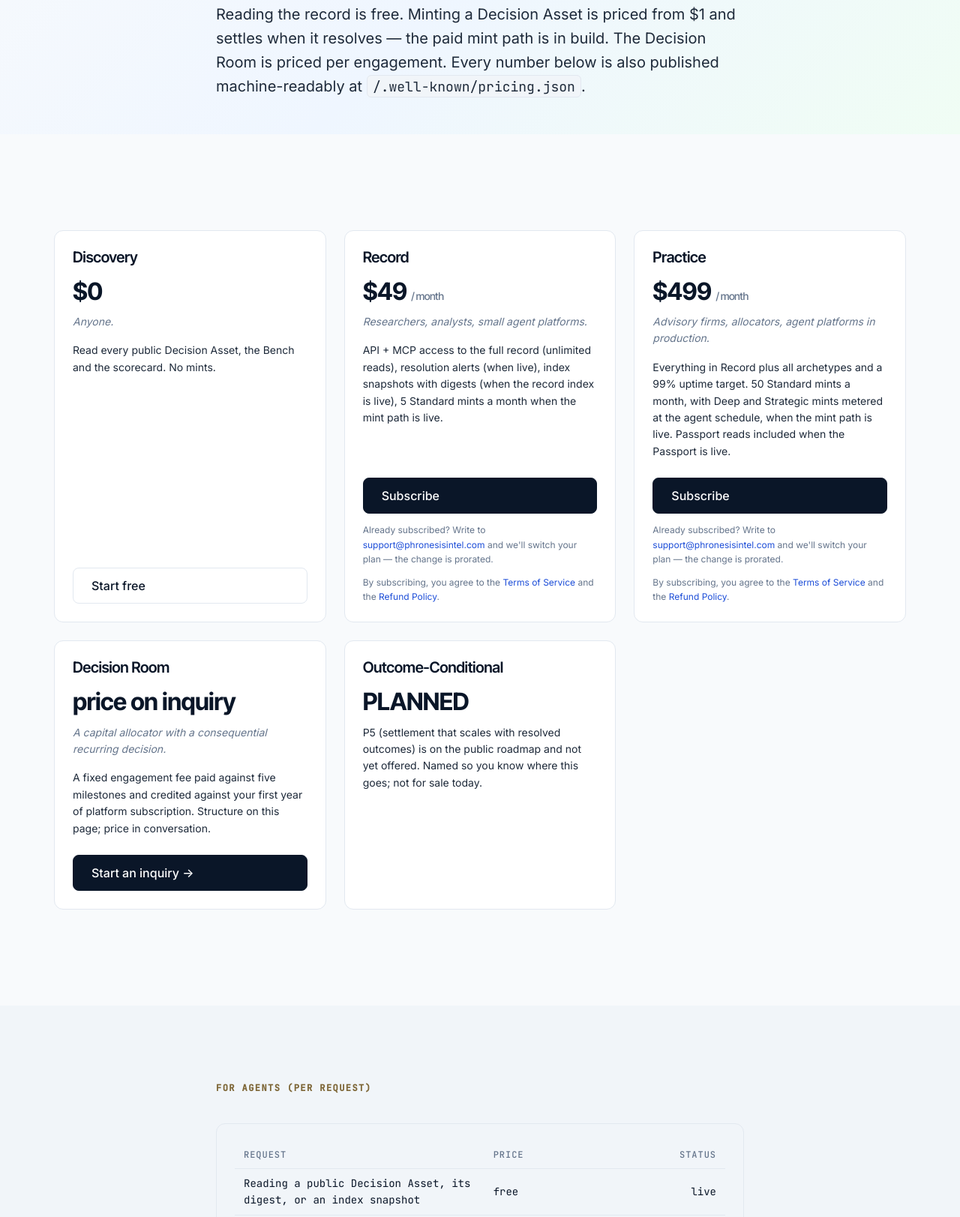
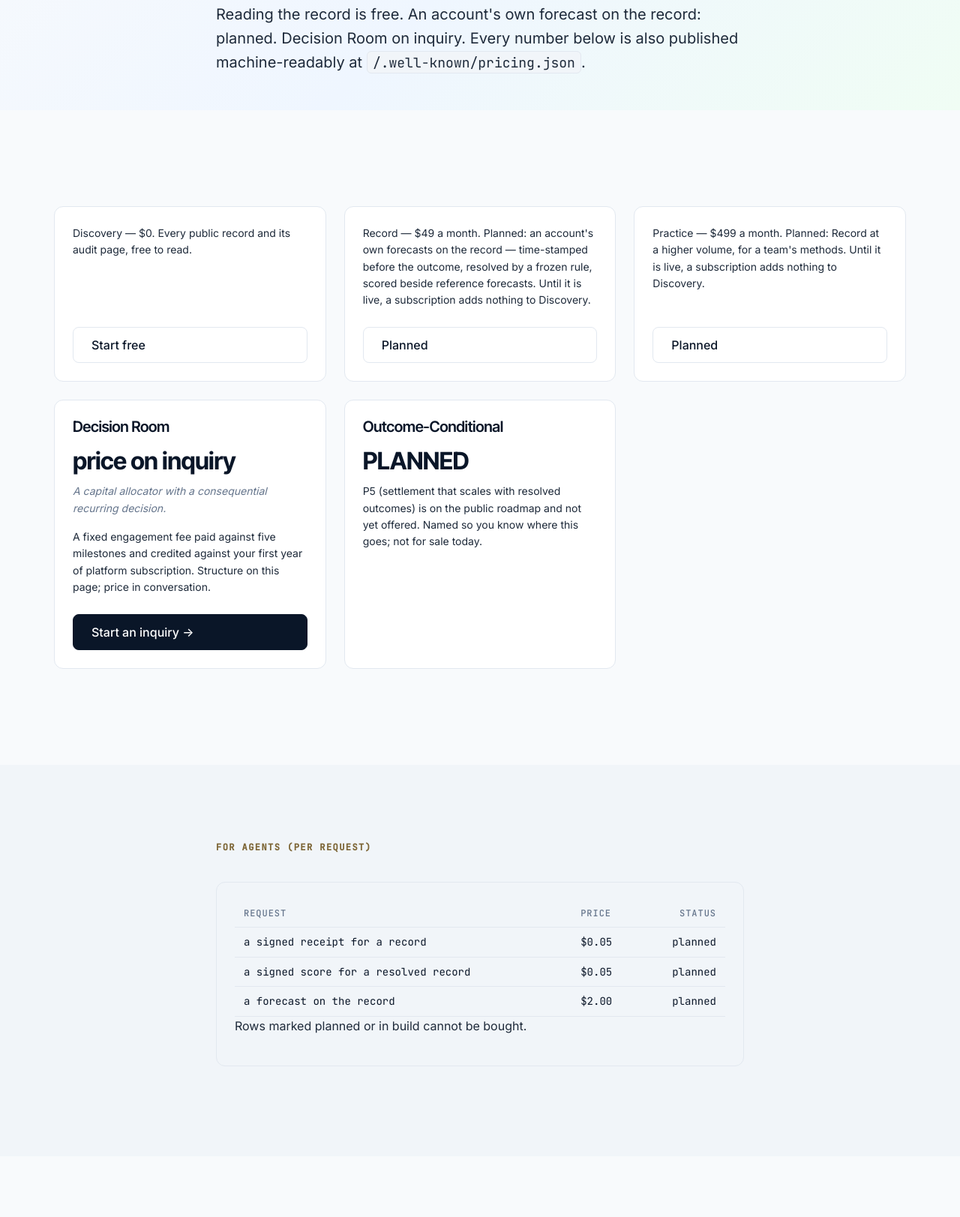
Before and after one commit to sustainable-finance-partners/phronesis-product-site, a plain HTML site: page site/pricing.html in a window 1280 px wide. Shown: the part 356-1979 px from the top of the page at 75% size. Drawn offline with Linux system fonts and the light colour scheme.

Commit message:
Pricing page: the cards and the agent table match the API's pricing page; two promises leave
The pricing page carries the API's own wording for the Discovery,
Record and Practice cards, the per-request agent table rows and
caption, the meta description and first line, and the answer on what a
payment buys. The "Re-reads and retries" block, the annual-pricing
question and the sentence on Stripe's agent checkout leave the page; the
allowlist row for that sentence leaves with it. The agentic-commerce
manifest gives Stripe's agent checkout the state the API gives it.

All site checks pass locally.

Co-Authored-By: Claude Fable 5.1 <noreply@anthropic.com>

```diff
--- a/gates/vendor_names.json
+++ b/gates/vendor_names.json
@@ -68,11 +68,6 @@
       "source": "Copy Set v1 W-A2 §2 C10 (made true in code §7)"
     },
     {
-      "file": "site/pricing.html",
-      "text": "Agents acting for a human will pay through Stripe's agent checkout when per-request purchases are live.",
-      "source": "Copy Set v1 W-A2 §2 C11"
-    },
-    {
       "file": "site/for-agents.html",
       "text": "Agents acting for a human will pay through Stripe's agent checkout when per-request purchases are live.",
       "source": "Copy Set v1 W-A2 §2 C11"
--- a/site/pricing.html
+++ b/site/pricing.html
@@ -4,7 +4,7 @@
 <meta charset="UTF-8">
 <meta name="viewport" content="width=device-width, initial-scale=1.0">
 <title>Pricing — Phronesis</title>
-<meta name="description" content="Reading the record is free. Minting a Decision Asset is priced from $1 and settles when it resolves — the paid mint path is in build. The Decision Room is priced per engagement.">
+<meta name="description" content="Reading the record is free. An account's own forecast on the record: planned. Decision Room on inquiry.">
 <link rel="canonical" href="https://phronesisintel.com/pricing">
 <link rel="alternate" type="application/json" href="https://api.phronesisintel.com/.well-known/pricing.json" title="Phronesis pricing (machine-readable)">
 <link rel="stylesheet" href="styles.css">
@@ -151,7 +151,7 @@
   <div class="container-narrow">
     <span class="eyebrow">Pricing</span>
     <h1>Price the decision, not the call.</h1>
-    <p class="lead">Reading the record is free. Minting a Decision Asset is priced from $1 and settles when it resolves — the paid mint path is in build. The Decision Room is priced per engagement. Every number below is also published machine-readably at <a href="https://api.phronesisintel.com/.well-known/pricing.json"><code>/.well-known/pricing.json</code></a>.</p>
+    <p class="lead">Reading the record is free. An account's own forecast on the record: planned. Decision Room on inquiry. Every number below is also published machine-readably at <a href="https://api.phronesisintel.com/.well-known/pricing.json"><code>/.well-known/pricing.json</code></a>.</p>
   </div>
 </section>
 
@@ -159,31 +159,18 @@
   <div class="container">
     <div class="pricing-grid">
       <div class="tier-card">
-        <h3 class="tier-name">Discovery</h3>
-        <p class="tier-price">$0</p>
-        <p class="tier-target">Anyone.</p>
-        <p class="tier-body">Read every public Decision Asset, the Bench and the scorecard. No mints.</p>
+        <p class="tier-body">Discovery — $0. Every public record and its audit page, free to read.</p>
         <form method="post" action="https://api.phronesisintel.com/api/v1/checkout" class="cta-form"><input type="hidden" name="tier" value="tier-1-discovery"><button type="submit" class="btn btn-secondary">Start free</button></form>
       </div>
 
       <div class="tier-card">
-        <h3 class="tier-name">Record</h3>
-        <p class="tier-price">$49 <span class="period">/ month</span></p>
-        <p class="tier-target">Researchers, analysts, small agent platforms.</p>
-        <p class="tier-body">API + MCP access to the full record (unlimited reads), resolution alerts (when live), index snapshots with digests (when the record index is live), 5 Standard mints a month when the mint path is live.</p>
-        <form method="post" action="https://api.phronesisintel.com/api/v1/checkout" class="cta-form"><input type="hidden" name="tier" value="tier-2-inquiry"><button type="submit" class="btn btn-primary">Subscribe</button></form>
-        <p class="tier-note">Already subscribed? Write to <!--email_off--><a href="mailto:support@phronesisintel.com">support@phronesisintel.com</a><!--/email_off--> and we'll switch your plan — the change is prorated.</p>
-        <p class="tier-note">By subscribing, you agree to the <a href="https://sustainablefinancepartner.com/terms-of-service">Terms of Service</a> and the <a href="https://sustainablefinancepartner.com/refund-policy">Refund Policy</a>.</p>
+        <p class="tier-body">Record — $49 a month. Planned: an account's own forecasts on the record — time-stamped before the outcome, resolved by a frozen rule, scored beside reference forecasts. Until it is live, a subscription adds nothing to Discovery.</p>
+        <span class="btn btn-secondary" aria-disabled="true">Planned</span>
       </div>
 
       <div class="tier-card">
-        <h3 class="tier-name">Practice</h3>
-        <p class="tier-price">$499 <span class="period">/ month</span></p>
-        <p class="tier-target">Advisory firms, allocators, agent platforms in production.</p>
-        <p class="tier-body">Everything in Record plus all archetypes and a 99% uptime target. 50 Standard mints a month, with Deep and Strategic mints metered at the agent schedule, when the mint path is live. Passport reads included when the Passport is live.</p>
-        <form method="post" action="https://api.phronesisintel.com/api/v1/checkout" class="cta-form"><input type="hidden" name="tier" value="tier-3-practice"><button type="submit" class="btn btn-primary">Subscribe</button></form>
-        <p class="tier-note">Already subscribed? Write to <!--email_off--><a href="mailto:support@phronesisintel.com">support@phronesisintel.com</a><!--/email_off--> and we'll switch your plan — the change is prorated.</p>
-        <p class="tier-note">By subscribing, you agree to the <a href="https://sustainablefinancepartner.com/terms-of-service">Terms of Service</a> and the <a href="https://sustainablefinancepartner.com/refund-policy">Refund Policy</a>.</p>
+        <p class="tier-body">Practice — $499 a month. Planned: Record at a higher volume, for a team's methods. Until it is live, a subscription adds nothing to Discovery.</p>
+        <span class="btn btn-secondary" aria-disabled="true">Planned</span>
       </div>
 
       <div class="tier-card">
@@ -212,15 +199,12 @@
           <tr><th>Request</th><th>Price</th><th>Status</th></tr>
         </thead>
         <tbody>
-          <tr><td>Reading a public Decision Asset, its digest, or an index snapshot</td><td>free</td><td>live</td></tr>
-          <tr><td>Reading a party-scoped or unresolved asset</td><td>$0.05</td><td>in build</td></tr>
-          <tr><td>Minting a Standard Decision Asset (scheduled series, statistical method, baseline fixed at mint)</td><td>$1.00, plus $0.50 when it resolves</td><td>in build</td></tr>
-          <tr><td>Minting a Deep asset (model-assisted; inputs and payload archived)</td><td>up to $25, plus $5 at resolution</td><td>in build</td></tr>
-          <tr><td>Minting a Strategic asset</td><td>up to $100, plus $50 at resolution</td><td>in build</td></tr>
-          <tr><td>Passport read (digest / full)</td><td>$0.10 / $1.00 — when the Passport is live</td><td>when the Passport is live</td></tr>
+          <tr><td>a signed receipt for a record</td><td>$0.05</td><td>planned</td></tr>
+          <tr><td>a signed score for a resolved record</td><td>$0.05</td><td>planned</td></tr>
+          <tr><td>a forecast on the record</td><td>$2.00</td><td>planned</td></tr>
         </tbody>
       </table>
-      <p>Rows marked <em>in build</em> are priced now and purchasable when their path is live.</p>
+      <p>Rows marked planned or in build cannot be bought.</p>
     </div>
   </div>
 </section>
@@ -228,10 +212,7 @@
 <section>
   <div class="container-narrow">
     <span class="eyebrow">Rails</span>
-    <p class="lead">Humans pay by card through Stripe. Agents acting for a human will pay through Stripe's agent checkout when per-request purchases are live. Agent-native payment over x402 (USDC on Base) is <strong>in build; not yet accepted</strong> — and every priced request will offer it alongside Stripe when it is live. Phronesis holds no customer keys; receipts settle to an operator account.</p>
-
-    <span class="eyebrow" style="margin-top: var(--space-8); display: block;">Re-reads and retries</span>
-    <p class="lead"><strong>When per-request purchases are live (in build):</strong> A purchase buys a <em>version</em> of a Decision Asset, identified by its digest. Re-reading what you bought is free until the asset is superseded, and the record tells you why it was. If your agent retries a purchase with the same <code>purchase_id</code> within 72 hours, nothing is charged twice.</p>
+    <p class="lead">Humans pay by card through Stripe. Agent-native payment over x402 (USDC on Base) is <strong>in build; not yet accepted</strong> — and every priced request will offer it alongside Stripe when it is live. Phronesis holds no customer keys; receipts settle to an operator account.</p>
   </div>
 </section>
 
@@ -240,15 +221,11 @@
     <span class="eyebrow">Frequently asked questions</span>
     <div class="faq-item">
       <h4>What exactly am I paying for?</h4>
-      <p>A Decision Asset — a forecast with its evidence, a frozen resolution rule, and a public score when reality resolves. When the mint path is live (in build), you pay to mint it and a smaller amount when it resolves; reading is free or cents.</p>
+      <p>Reading the record is free. The paid plans are not live: until they are, a subscription adds nothing to Discovery. The Decision Room is priced per engagement.</p>
     </div>
     <div class="faq-item">
       <h4>Can I switch tiers mid-month?</h4>
       <p>Yes — write to support and we'll switch you; the change is prorated.</p>
-    </div>
-    <div class="faq-item">
-      <h4>Do you offer annual pricing?</h4>
-      <p>Not yet.</p>
     </div>
     <div class="faq-item">
       <h4>What payment methods?</h4>
```
Also changed, not shown: site/.well-known/agentic-commerce.json.
